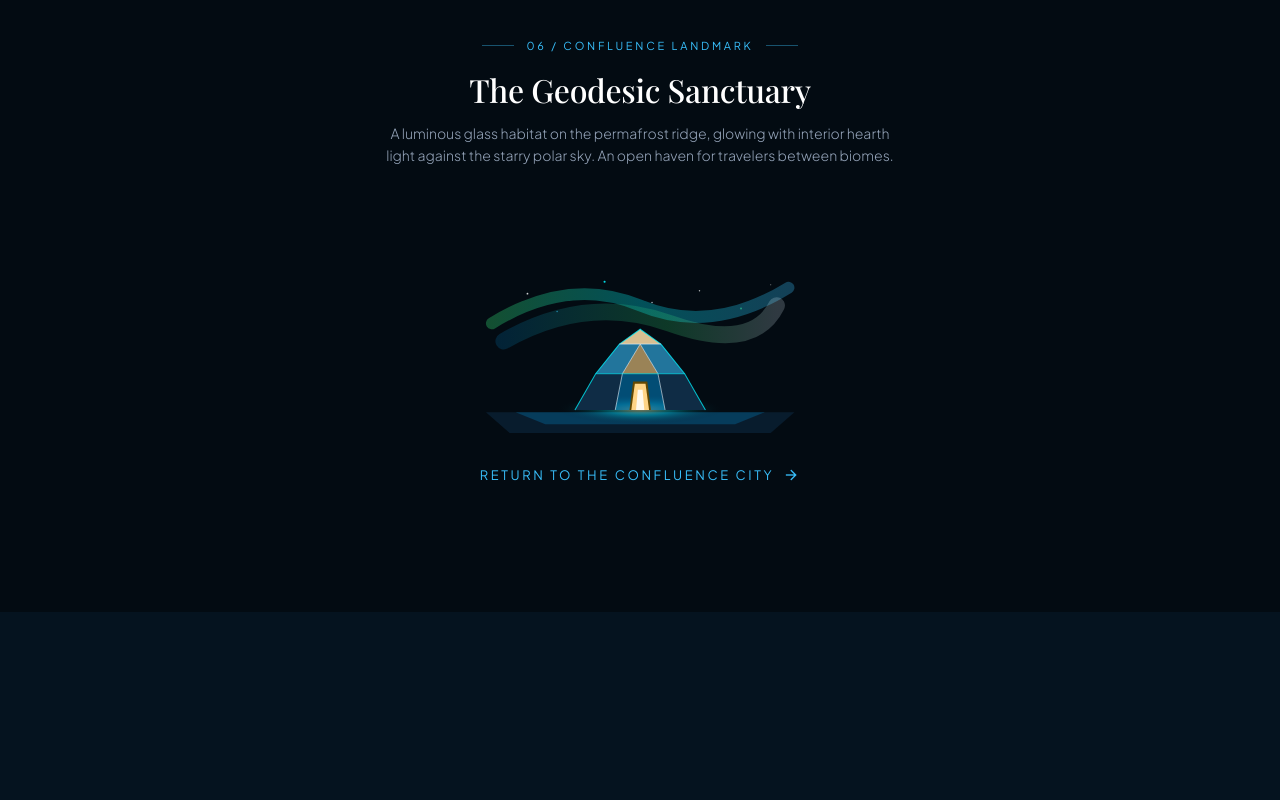
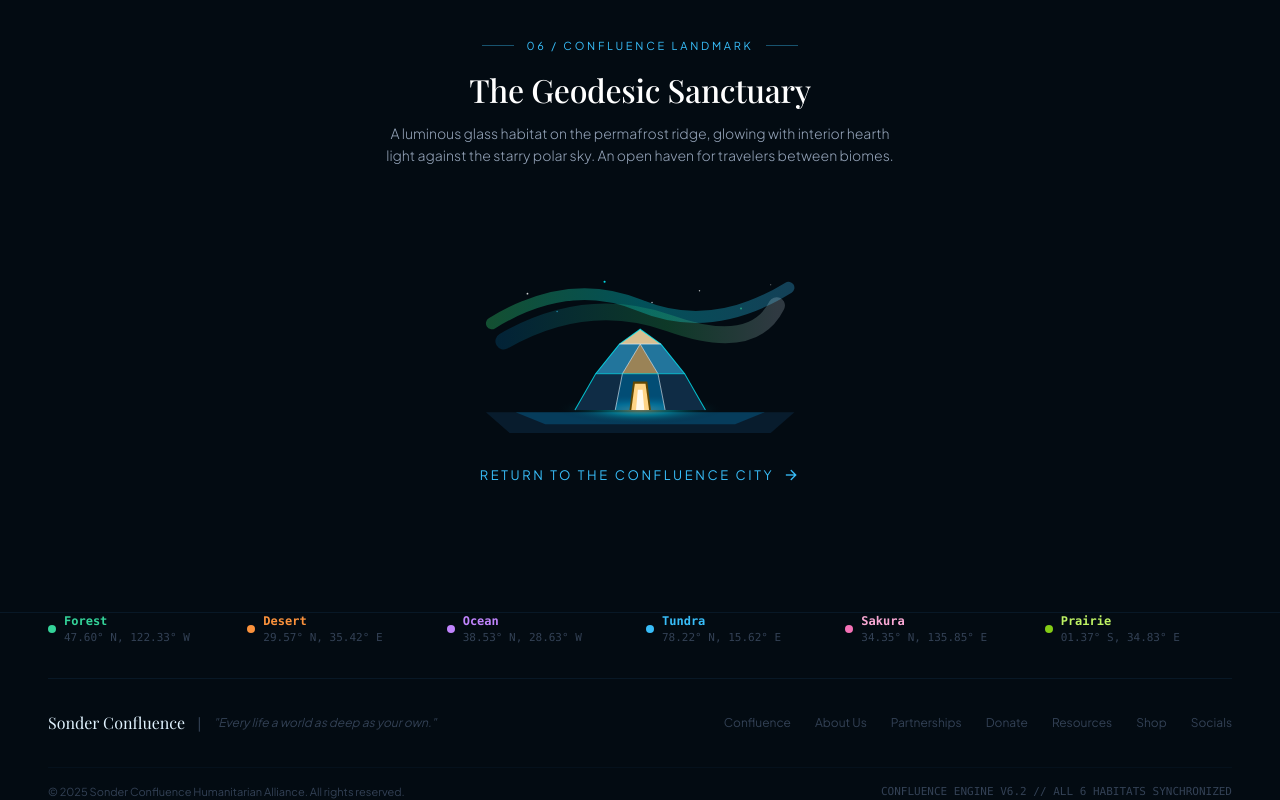
Before and after one commit to Sonder-Confluence/Website, a plain HTML site: page resources.html in a window 1280 px wide. Shown: the part 4780-5580 px from the top of the page. Before the commit the page ends 5392 px from the top, so only its background shows below. Drawn offline with nearby package versions, Linux system fonts and the light colour scheme; a web font is replaced by a local one.

Commit message:
Add footer with navigation and habitat details

```diff
--- a/resources.html
+++ b/resources.html
@@ -894,6 +894,57 @@
     </script>
 </main>
 
+   <!-- Footer -->
+<footer class="w-full bg-surface-container-lowest py-space-xl border-t border-surface-container-high/40"><div class="max-w-7xl mx-auto px-6 lg:px-12 flex flex-col gap-8">
+<!-- Coordinate Ribbon across all 6 biomes -->
+<div class="grid grid-cols-2 sm:grid-cols-3 lg:grid-cols-6 gap-3 pb-8 border-b border-surface-container-high/40 text-xs font-mono">
+<div class="flex items-center gap-2">
+<span class="w-2 h-2 rounded-full bg-emerald-400"></span>
+<div><span class="text-emerald-400 block font-semibold">Forest</span><span class="text-outline text-[11px]">47.60° N, 122.33° W</span></div>
+</div>
+<div class="flex items-center gap-2">
+<span class="w-2 h-2 rounded-full bg-orange-400"></span>
+<div><span class="text-orange-400 block font-semibold">Desert</span><span class="text-outline text-[11px]">29.57° N, 35.42° E</span></div>
+</div>
+<div class="flex items-center gap-2">
+<span class="w-2 h-2 rounded-full bg-purple-400"></span>
+<div><span class="text-purple-400 block font-semibold">Ocean</span><span class="text-outline text-[11px]">38.53° N, 28.63° W</span></div>
+</div>
+<div class="flex items-center gap-2">
+<span class="w-2 h-2 rounded-full bg-sky-400"></span>
+<div><span class="text-sky-400 block font-semibold">Tundra</span><span class="text-outline text-[11px]">78.22° N, 15.62° E</span></div>
+</div>
+<div class="flex items-center gap-2">
+<span class="w-2 h-2 rounded-full bg-[#f472b6]"></span>
+<div><span class="text-pink-300 block font-semibold">Sakura</span><span class="text-outline text-[11px]">34.35° N, 135.85° E</span></div>
+</div>
+<div class="flex items-center gap-2">
+<span class="w-2 h-2 rounded-full bg-[#84cc16]"></span>
+<div><span class="text-lime-300 block font-semibold">Prairie</span><span class="text-outline text-[11px]">01.37° S, 34.83° E</span></div>
+</div>
+</div>
+<!-- Main Footer Navigation and Wordmark -->
+<div class="flex flex-col md:flex-row items-center justify-between gap-6 text-on-surface-variant font-body-sm text-body-sm">
+<div class="flex flex-col sm:flex-row items-center gap-3 text-center sm:text-left">
+<span class="font-headline-sm text-title-md text-on-surface">Sonder Confluence</span>
+<span class="text-outline hidden sm:inline">|</span>
+<span class="text-xs text-outline italic">"Every life a world as deep as your own."</span>
+</div>
+<div class="flex flex-wrap items-center justify-center gap-6 text-xs text-outline">
+<a class="hover:text-primary transition-colors" data-path="confluence" href="index.html">Confluence</a>
+<a class="hover:text-primary transition-colors" data-path="about-us" href="about.html">About Us</a>
+<a class="hover:text-primary transition-colors" data-path="partnerships" href="partnerships.html">Partnerships</a>
+<a class="hover:text-primary transition-colors" data-path="donate" href="donate.html">Donate</a>
+<a class="hover:text-primary transition-colors" data-path="resources" href="resources.html">Resources</a>
+<a class="hover:text-pink-300 transition-colors" data-path="shop" href="shop.html">Shop</a>
+<a class="hover:text-lime-300 transition-colors" data-path="socials" href="socials.html">Socials</a>
+</div>
+</div>
+<div class="flex flex-col sm:flex-row items-center justify-between text-[11px] text-outline pt-4 border-t border-surface-container-high/20">
+<span>© 2025 Sonder Confluence Humanitarian Alliance. All rights reserved.</span>
+<span class="mt-2 sm:mt-0 font-mono">CONFLUENCE ENGINE V6.2 // ALL 6 HABITATS SYNCHRONIZED</span>
+</div>
+</div></footer>
 
 
     <script>
```
